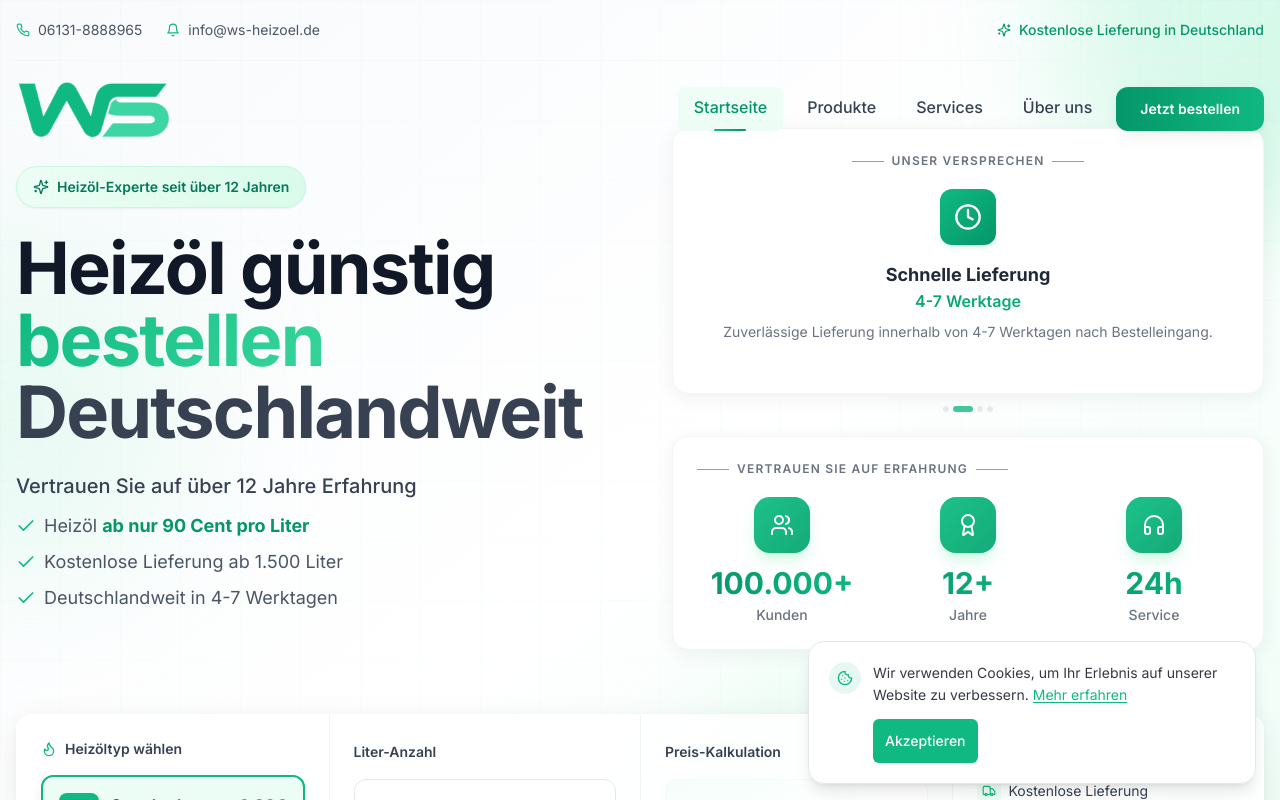
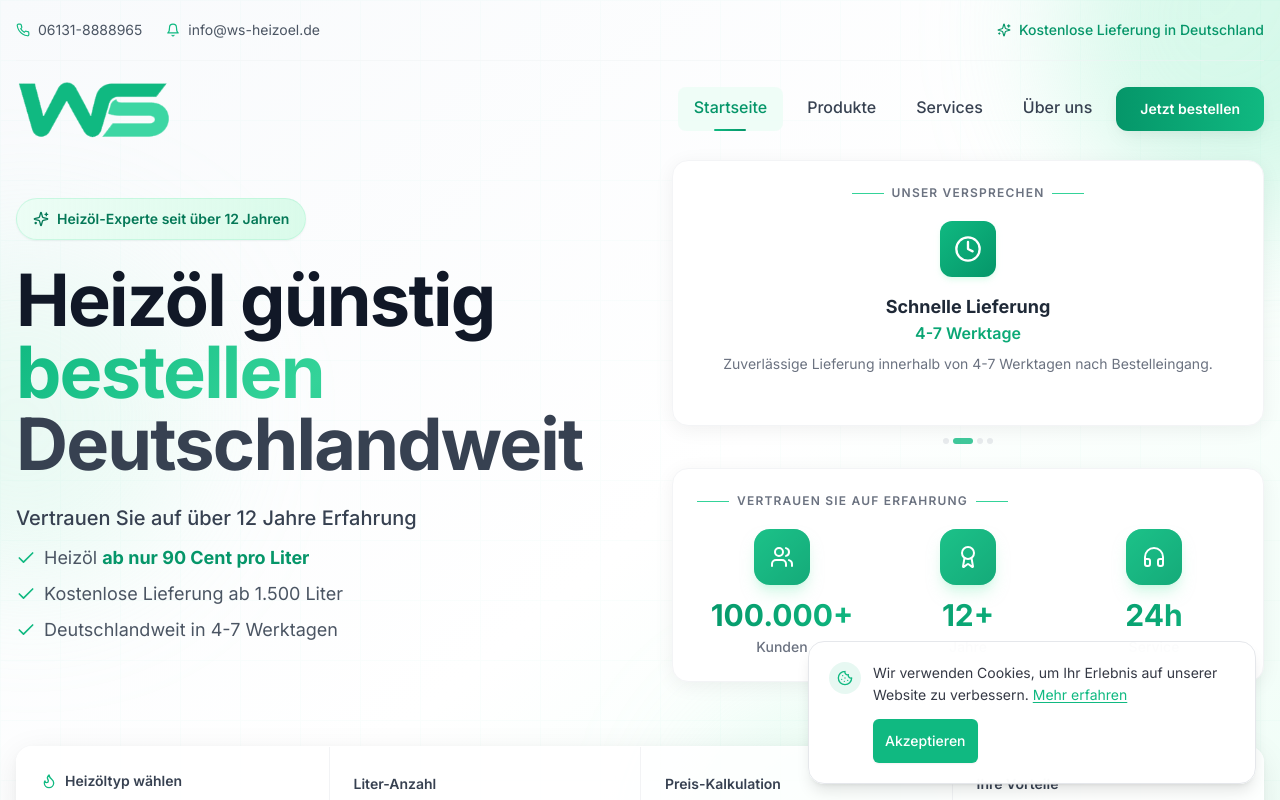
Before and after one commit to dvvvvv411/ws-energie, a React (Vite) app: page / in a window 1280 px wide. Shown: the top 800 px of the page. Built offline with nearby package versions, Linux system fonts and the light colour scheme.

Commit message:
Desktop header fix
Co-authored-by: dvvvvv411 <212236081+dvvvvv411@users.noreply.github.com>

```diff
--- a/src/components/HeroSection.tsx
+++ b/src/components/HeroSection.tsx
@@ -70,7 +70,7 @@ const HeroSection = () => {
       }} />
 
       {/* Content Wrapper - centers all content vertically */}
-      <div className="relative z-10 min-h-screen flex flex-col justify-center pt-28 lg:pt-32 pb-8 lg:pb-12">
+      <div className="relative z-10 min-h-screen flex flex-col justify-center pt-28 lg:pt-40 pb-8 lg:pb-12">
 
         {/* ============ UPPER SECTION ============ */}
         <div className="container mx-auto px-4 pb-6 lg:pb-8">
```
